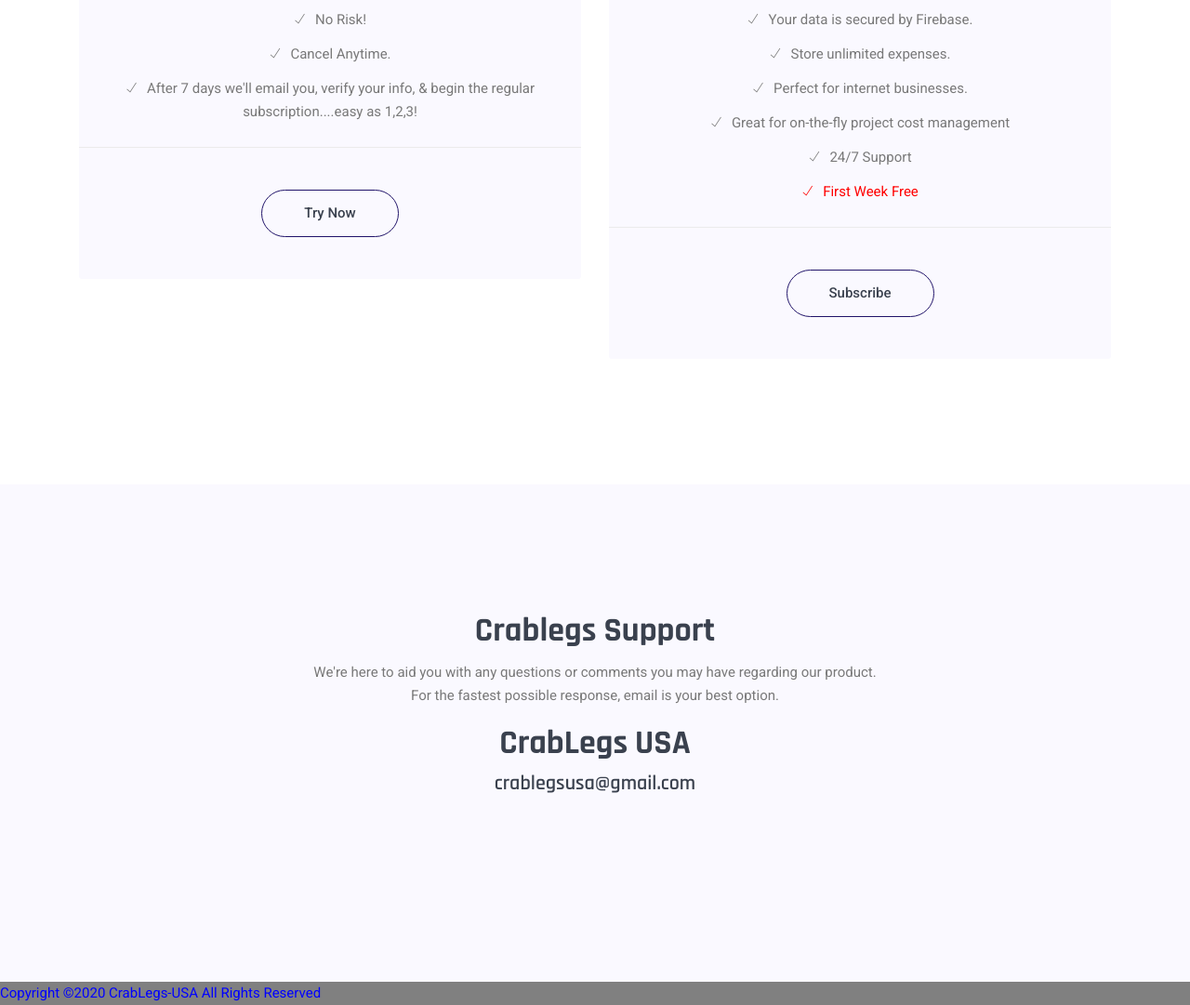
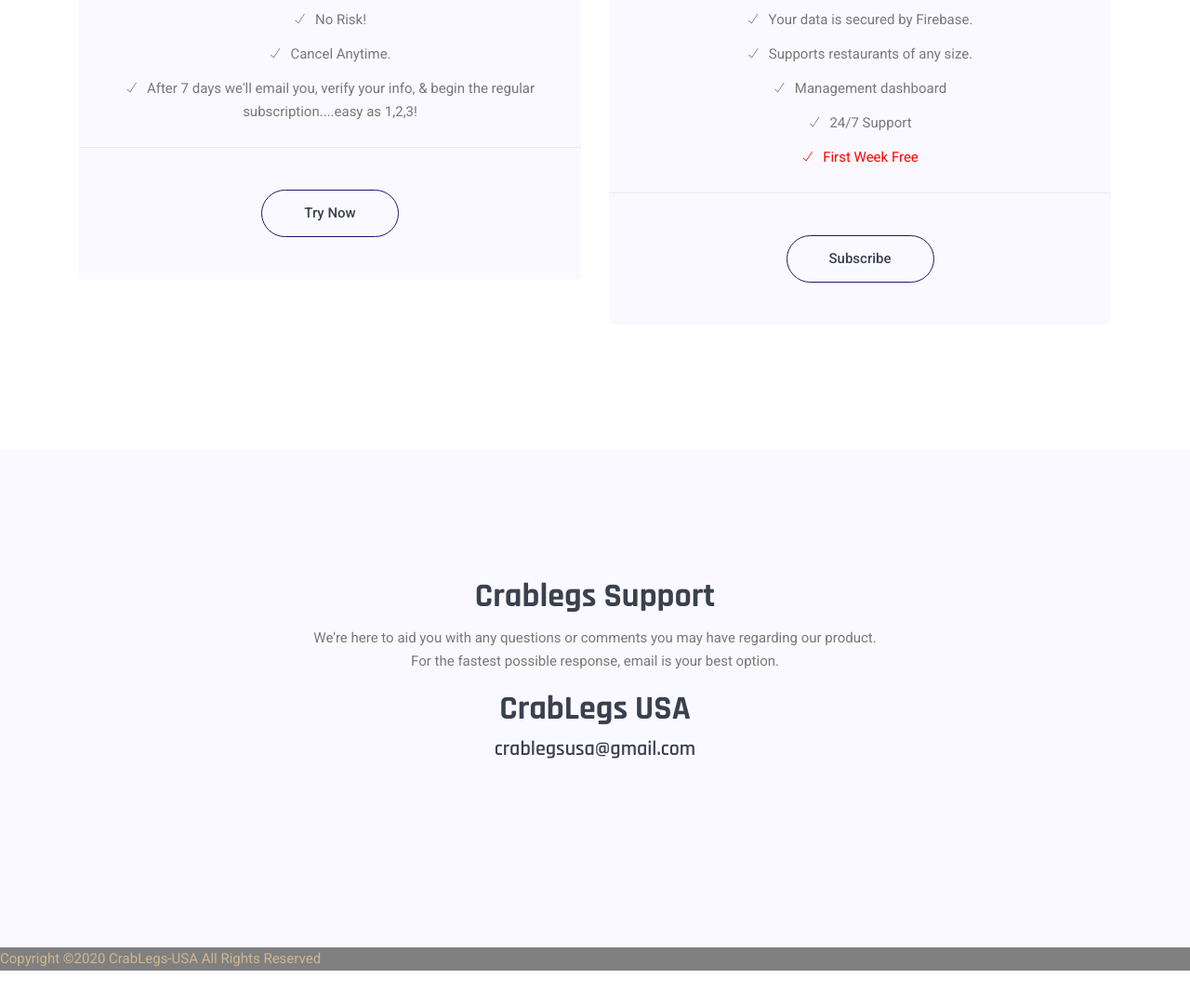
Before and after one commit to kwillsoft/crabland, a plain HTML site: page index.html in a window 1280 px wide. Shown: the part 5107-6188 px from the top of the page at 93% size. After the commit the page ends 6151 px from the top, so only its background shows below. Drawn offline with Linux system fonts and the light colour scheme; a script that the page names is missing; files whose address does not match are found by name.

Commit message:
Update index.html

```diff
--- a/index.html
+++ b/index.html
@@ -226,7 +226,7 @@ SIGN UP
         <div class="row align-items-center pt-xl-3 pb-xl-5">
           <div class="col-lg-6">
             <div class="solution__img text-center text-lg-left mb-4 mb-lg-0">
-              <img class="img-fluid" src="img/home/offer.png" width= "518px" alt="">
+              <img class="img-fluid" src="img/home/old_school_ticket_holder.png" width= "518px" alt="old school ticket holder">
             </div>
           </div>
           <div class="col-lg-6">
@@ -284,9 +284,8 @@ SIGN UP
                <ul class="card-pricing__list">
                 <li><i class="ti-check"></i>Safe payment with Stripe!</li>
                 <li><i class="ti-check"></i>Your data is secured by Firebase.</li>
-                <li><i class="ti-check"></i>Store unlimited expenses.</li>
-		 <li><i class="ti-check"></i>Perfect for internet businesses.</li>
-                <li><i class="ti-check"></i>Great for on-the-fly project cost management </li>
+                <li><i class="ti-check"></i>Supports restaurants of any size.</li>
+                <li><i class="ti-check"></i>Management dashboard</li>
                 <li><i class="ti-check"></i>24/7 Support</li>
 		<li  style="color:red;"><i class="ti-check"></i>First Week Free</li>
 
@@ -329,7 +328,7 @@ SIGN UP
 
 
   <!-- ================ start footer Area ================= -->
-  <footer " style="background-color:grey; color:blue; padding 10px;">
+  <footer " style="background-color:grey; color:tan; padding 10px;">
 
 			<div class="footer-bottom row align-items-center text-center text-lg-left">
 				<p class="footer-text m-0 col-lg-8 col-md-12">
```
